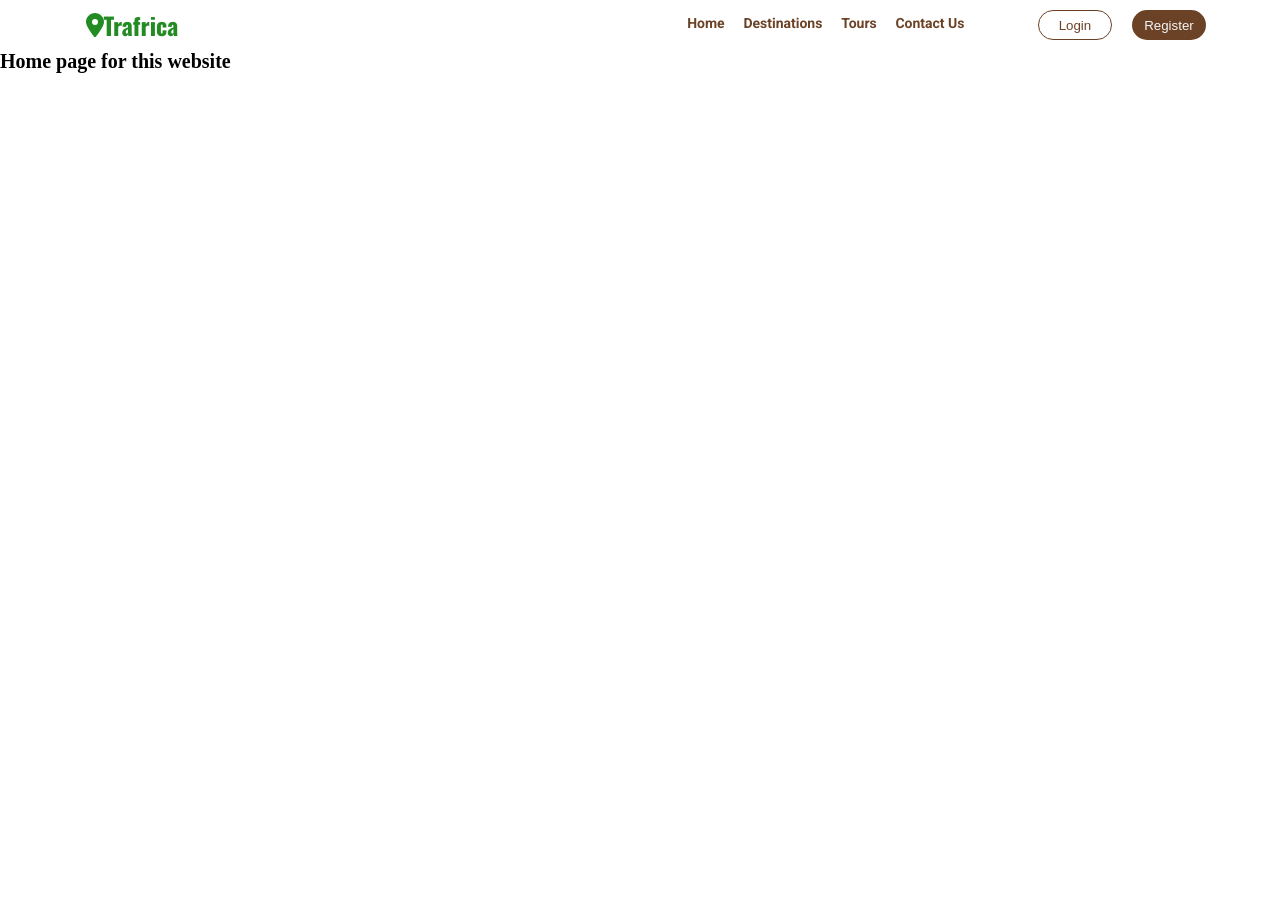
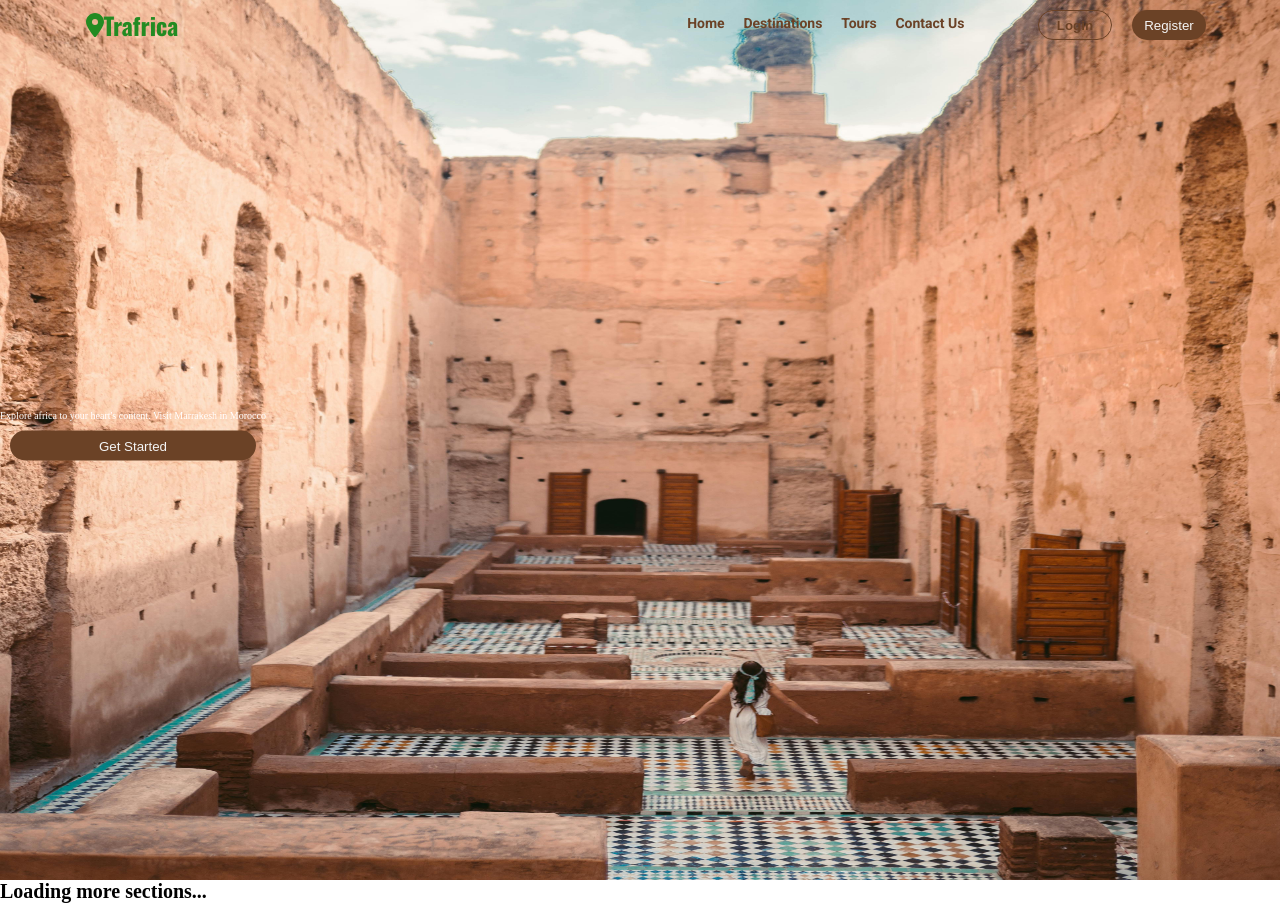
Before and after one commit to PC-Ngumoha/trafrica, a React (Create React App) app: page / in a window 1280 px wide. Before the commit the page ends 800 px from the top, so only its background shows below. Built offline with nearby package versions, Linux system fonts and the light colour scheme.

Commit message:
Update: Further improvement to Navbar; Initial effort on Hero;

```diff
--- a/src/Components/Button/Button.module.css
+++ b/src/Components/Button/Button.module.css
@@ -8,6 +8,7 @@
   background-color: transparent;
   border: 1px solid var(--color-secondary);
   color: var(--color-secondary);
+  font-weight: bold;
   transition: all 1.2s ease-in-out;
 }
 
--- /dev/null
+++ b/src/Components/Hero/Hero.jsx
@@ -0,0 +1,18 @@
+import Button from '../Button/Button';
+import styles from './Hero.module.css';
+import image from '../../Assets/Images/marakesh_morroco.jpg';
+
+const Hero = () => {
+  return (
+    <section id="home" className={styles.hero}>
+      <img src={image} alt='A castle in Marrakesh, Morroco'/>
+      <div>
+        <span>Explore africa to your heart's content.
+        Visit Marrakesh in Morocco</span>
+        <Button message='Get Started'/>
+      </div>
+    </section>
+  );
+};
+
+export default Hero;
--- /dev/null
+++ b/src/Components/Hero/Hero.module.css
@@ -0,0 +1,24 @@
+
+.hero {
+  position: relative;
+  width: 100%;
+  height: 110vh;
+  overflow: hidden;
+  z-index: -1;
+}
+
+.hero img {
+  position: relative;
+  width: 100%;
+  height: 100%;
+  overflow-x: hidden;
+}
+
+.hero div {
+  position: absolute;
+  top: 50%;
+  color: white;
+  display: flex;
+  flex-direction: column;
+  transform: translateY(-50%);
+}
--- a/src/Components/Navbar/Navbar.jsx
+++ b/src/Components/Navbar/Navbar.jsx
@@ -1,4 +1,4 @@
-import { useState } from 'react';
+import { useState, useEffect } from 'react';
 import { FontAwesomeIcon } from '@fortawesome/react-fontawesome';
 import { faGripVertical, faClose, faLocationDot } from '@fortawesome/free-solid-svg-icons';
 import Button from '../Button/Button';
@@ -7,10 +7,28 @@ import { concatClasses } from '../../Utils/helpers';
 
 const Navbar = () => {
   const [open, setopen] = useState(false);
+  const [posY, setPosY] = useState(window.scrollY);
+
+  useEffect(() => {
+    const updateScrollPos = () => {
+      setPosY(window.scrollY);
+    }
+
+    document.addEventListener('scroll', updateScrollPos);
+
+    return () => {
+      document.removeEventListener('scroll', updateScrollPos);
+    }
+  }, [posY]);
 
   return (
     <>
-      <nav className={styles.navbar}>
+      <nav
+        className={
+          posY === 0
+          ? concatClasses(styles.navbar, styles.sticky)
+          : concatClasses(styles.navbar, styles.sticky, styles.opaque)}
+      >
         <div className={ concatClasses(styles.navbarBrand, styles.section) }>
           <FontAwesomeIcon icon={faLocationDot} />
           Trafrica
--- a/src/Components/Navbar/Navbar.module.css
+++ b/src/Components/Navbar/Navbar.module.css
@@ -3,11 +3,20 @@
   width: 100vw;
   height: 5rem;
   padding: 1rem;
-  background-color: transparent;
   display: flex;
   flex-direction: row;
   justify-content: space-around;
   font-family: var(--general-font-family);
+  transition: background-color .5s ease;
+}
+
+.opaque {
+  background-color: rgba(245, 245, 245, 0.7);
+}
+
+.sticky {
+  position: fixed;
+  top: 0;
 }
 
 .section {
@@ -145,6 +154,7 @@
   justify-content: space-around;
   width: 100vw;
   height: 30%;
+  font-family: var(--general-font-family);
   background-color: var(--color-soft-white);
   border: .1rem solid var(--color-secondary);
   border-bottom-right-radius: 6rem;
--- a/src/Routes/Home/Home.jsx
+++ b/src/Routes/Home/Home.jsx
@@ -1,10 +1,12 @@
 import Navbar from "../../Components/Navbar/Navbar";
+import Hero from "../../Components/Hero/Hero";
 
 const Home = () => {
   return (
     <>
       <Navbar />
-      <h1>Home page for this website</h1>
+      <Hero />
+      <h1>Loading more sections...</h1>
     </>
   );
 };
--- a/src/globals.css
+++ b/src/globals.css
@@ -63,3 +63,7 @@ Section Heading fonts: 'Montserrat Alternates', sans-serif;
 html {
   font-size: 10px;
 }
+
+body {
+  scroll-behavior: smooth;
+}
```
Also changed, not shown: src/Assets/Images/marakesh_morroco.jpg (added).
